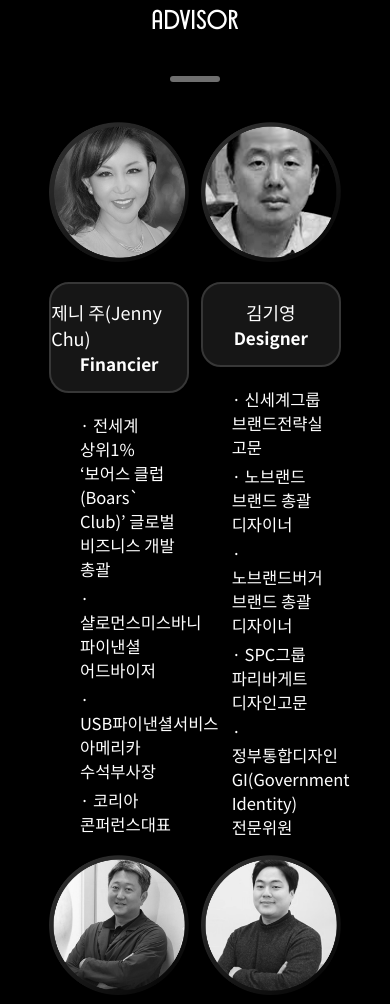
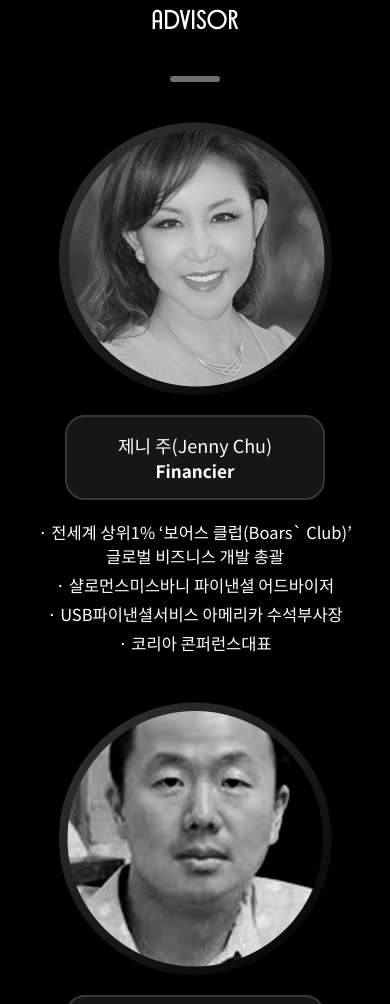
Before and after one commit to ljhee3611/aim-preview, a plain HTML site: page index.html in a window 390 px wide. Shown: the part 6480-7484 px from the top of the page. Drawn offline with nearby package versions, Linux system fonts and the light colour scheme.

Commit message:
advisor 수정 2

```diff
--- a/css/style.css
+++ b/css/style.css
@@ -1053,6 +1053,25 @@ body{
 }
 
 @media (max-width: 900px){
+    .AIM__advisor{
+        gap:5vh;
+    }
+
+    .AIM__advisor > div{
+        width:70%;
+    }
+
+    .AIM__advisor ul{
+        width:100%;
+    }
+
+    .AIM__advisor ul li{
+        padding:0;
+        text-align:center;
+    }
+}
+
+@media (max-width: 900px){
     .AIM__games__item{
         width:100%;
     }
@@ -1090,4 +1109,8 @@ body{
         justify-content:center;
         padding-top:20px !important;
     }
+
+    .AIM__advisor > div{
+        width:90%;
+    }
 }
```
